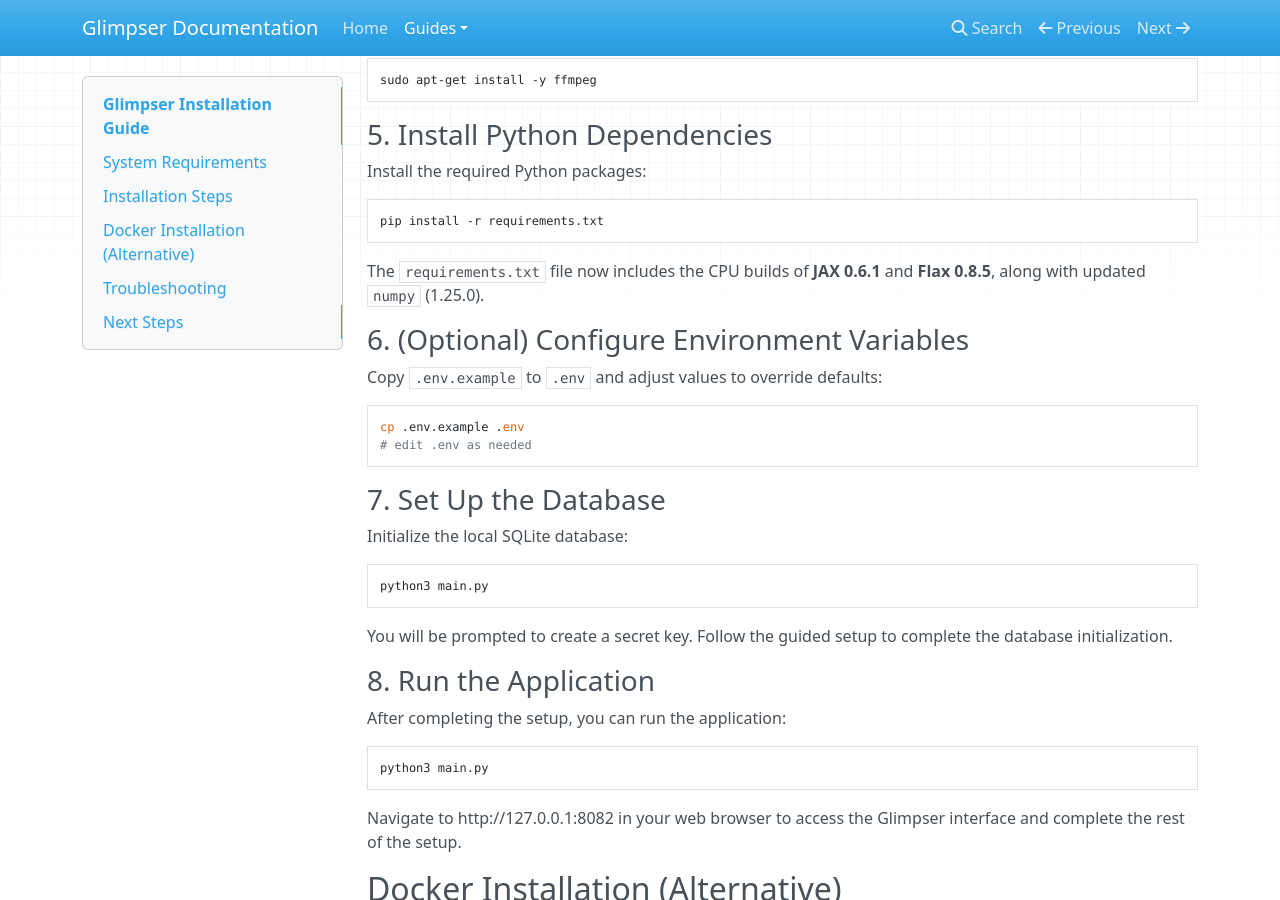
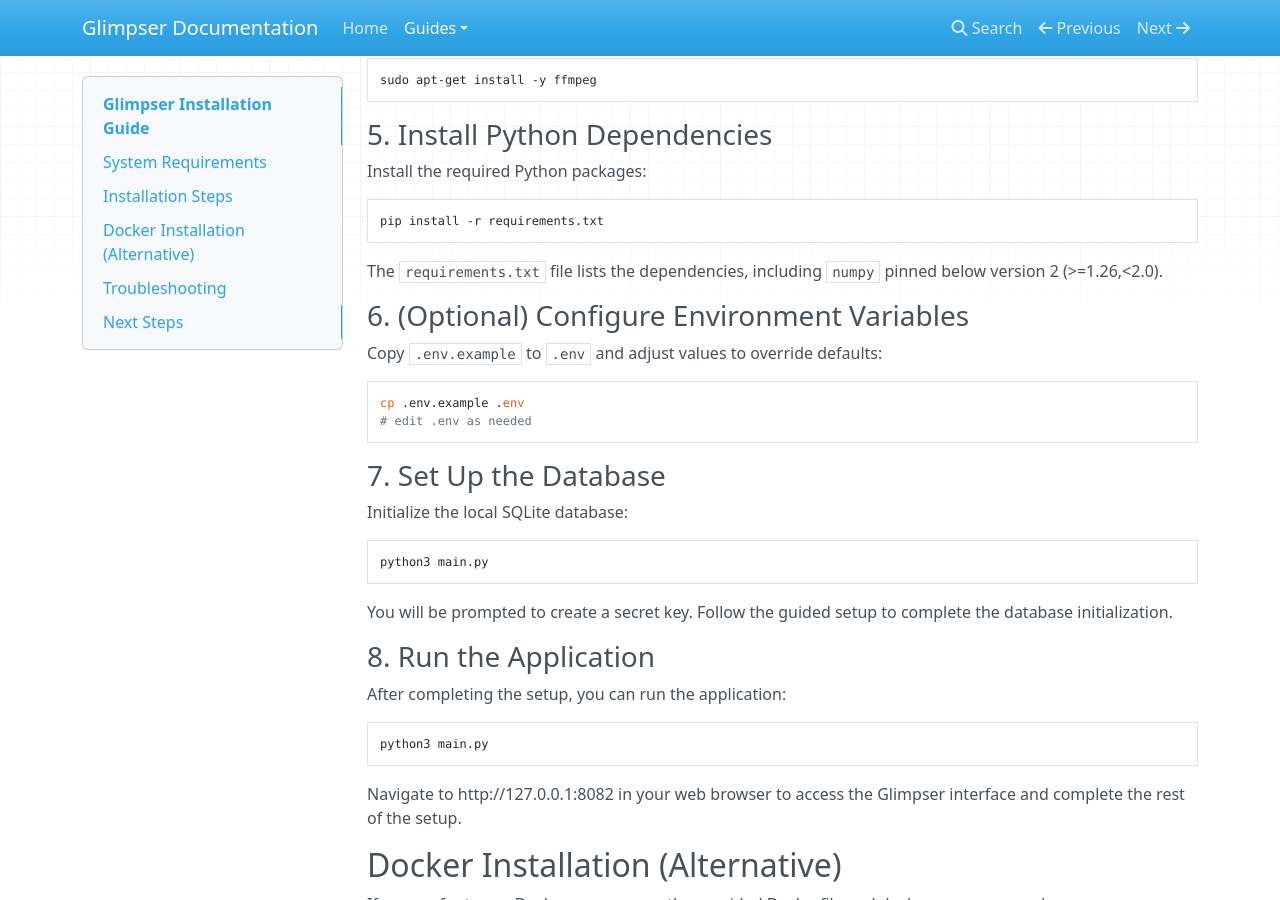
Before and after one commit to KristopherKubicki/glimpser, an MkDocs documentation site: the page built from docs/installation.md, in a window 1280 px wide and 900 px high, scrolled down 878 px. Built offline with MkDocs 1.6.1, drawn with Linux system fonts in a browser that asks for light colours; nearby versions of some CDN libraries.

Commit message:
docs: remove JAX and Flax references

````diff
--- a/docs/installation.md
+++ b/docs/installation.md
@@ -54,8 +54,8 @@
 pip install -r requirements.txt
 ```
 
-The `requirements.txt` file now includes the CPU builds of **JAX 0.6.1** and
-**Flax 0.8.5**, along with updated `numpy` (1.25.0).
+The `requirements.txt` file lists the dependencies, including `numpy` pinned
+below version 2 (>=1.26,<2.0).
 
 ### 6. (Optional) Configure Environment Variables
 
--- a/requirements.txt
+++ b/requirements.txt
@@ -5,7 +5,7 @@
 Flask-APScheduler==1.13.1
 Flask-Login==0.6.3
 Jinja2==3.1.6
-numpy==2.2.6
+numpy>=1.26,<2.0
 pdf2image==1.17.0
 Pillow==11.2.1
 psutil~=7.0.0
````
Also changed, not shown: CHANGELOG.md (+2 -2 lines).
